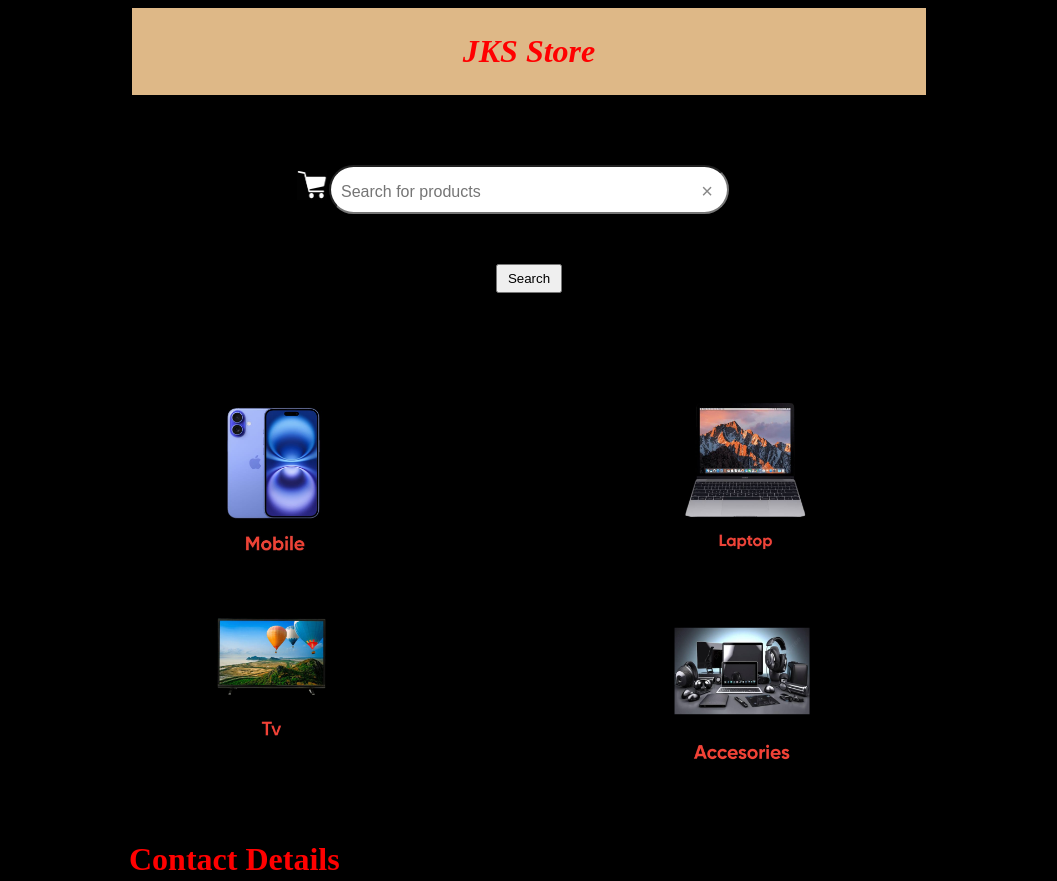
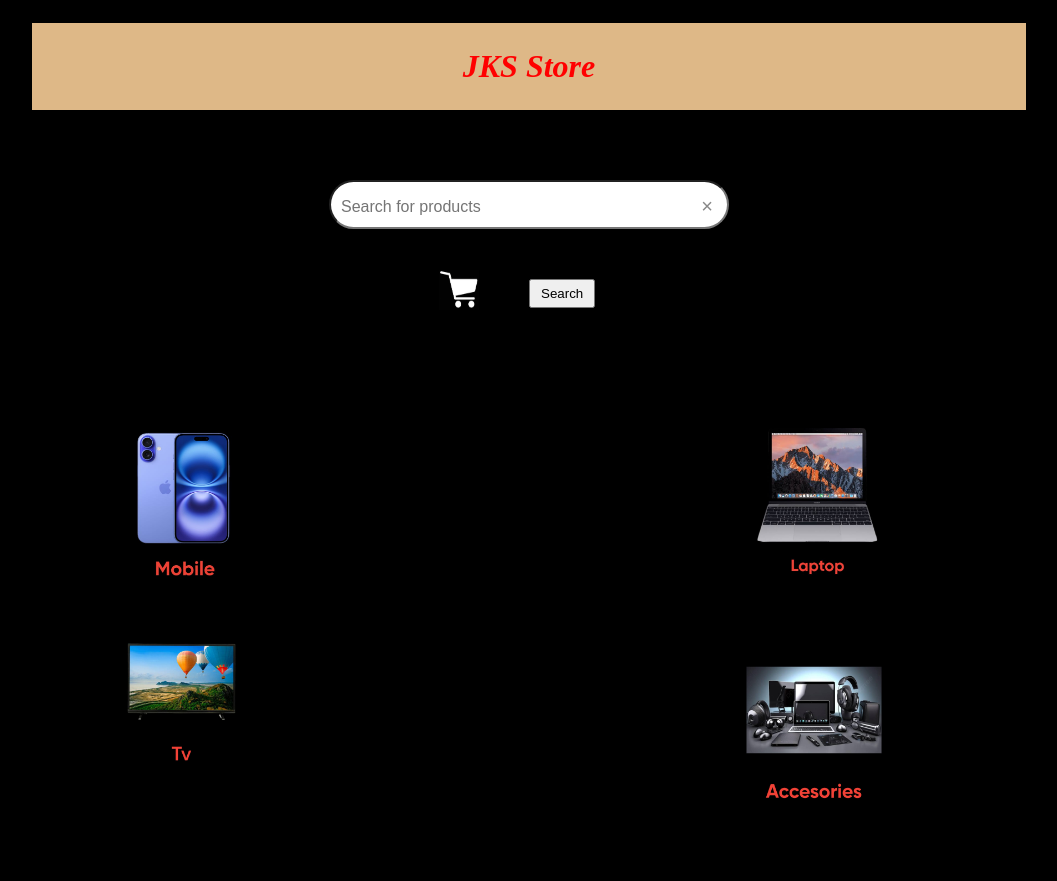
Before and after one commit to santhoshjks/ecommerce, a plain HTML site: page index.html in a window 1280 px wide. Shown: the top 881 px of the page, without its empty margins (111-1168 px from the left). Drawn offline with Linux system fonts and the light colour scheme.

Commit message:
Add files via upload

```diff
--- a/index.html
+++ b/index.html
@@ -6,16 +6,16 @@
     <title>E Commerce</title>
     <link rel="stylesheet" href="webcss.css">
     </head>
-    <body style="max-width:800px; margin: 5px auto;">
+    <body style="max-width:1000px; margin: 20px auto;">
         <header >
             <b><em>JKS Store</em></b>
         </header>
-        <div class="cart-container">
-            <img id="cart" src="pic\cart.jpeg">
-        </div>
+
 
         <section class="search-container">
-
+            <div class="cart-container">
+                <img id="cart" src="pic\cart.jpeg">
+            </div>
             <input type="text" id="searchBar" placeholder="Search for products">
             <button id="clearBtn" class="clear-btn">&times;</button>
             <button type="submit" id="searchBtn">Search</button>
--- a/webcss.css
+++ b/webcss.css
@@ -4,19 +4,19 @@ body{
 .cart-container {
     position: relative;
     width: 100%;
-    max-width: 400px;
+    max-width:400px;
     margin:  auto;
     background-color:none;
   }
 
   #cart{
     position: absolute;
-    top:28%;
-    right: 402px;
+    top:70px;
+    right: 250px;
     margin-top: 10%;
     transform: translateY(-50%);
-    width: 30px;
-    height: 30px;
+    width: 40px;
+    height: 40px;
     cursor: pointer;
   }
 .search-container {
@@ -24,7 +24,6 @@ body{
     width: 100%;
     max-width: 400px;
     margin: 20px auto;
-    text-align: center;
   }
 
   input[type="text"] {
@@ -49,6 +48,7 @@ body{
 #searchBtn{
     padding: 5px 10px 5px 10px;
     margin-top:none;
+    margin-left: 50%;
 
 }
 
@@ -83,6 +83,7 @@ body{
     padding: 25px;
     font-size:x-large;
     color:green;
+    text-align: center;
 
 }
 header{
```
Also changed, not shown: cart.html (+1 -1 lines), order.html (+1 -1 lines), web2.html (+1 -1 lines), web21.html (+2 -2 lines).
